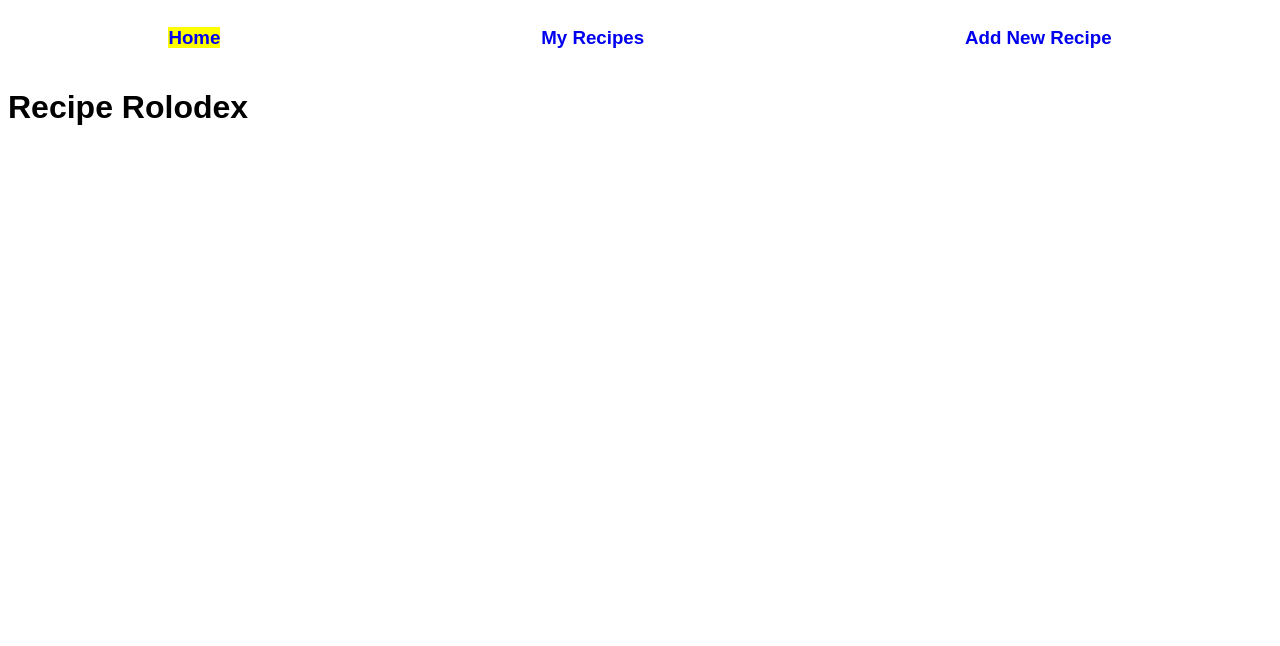
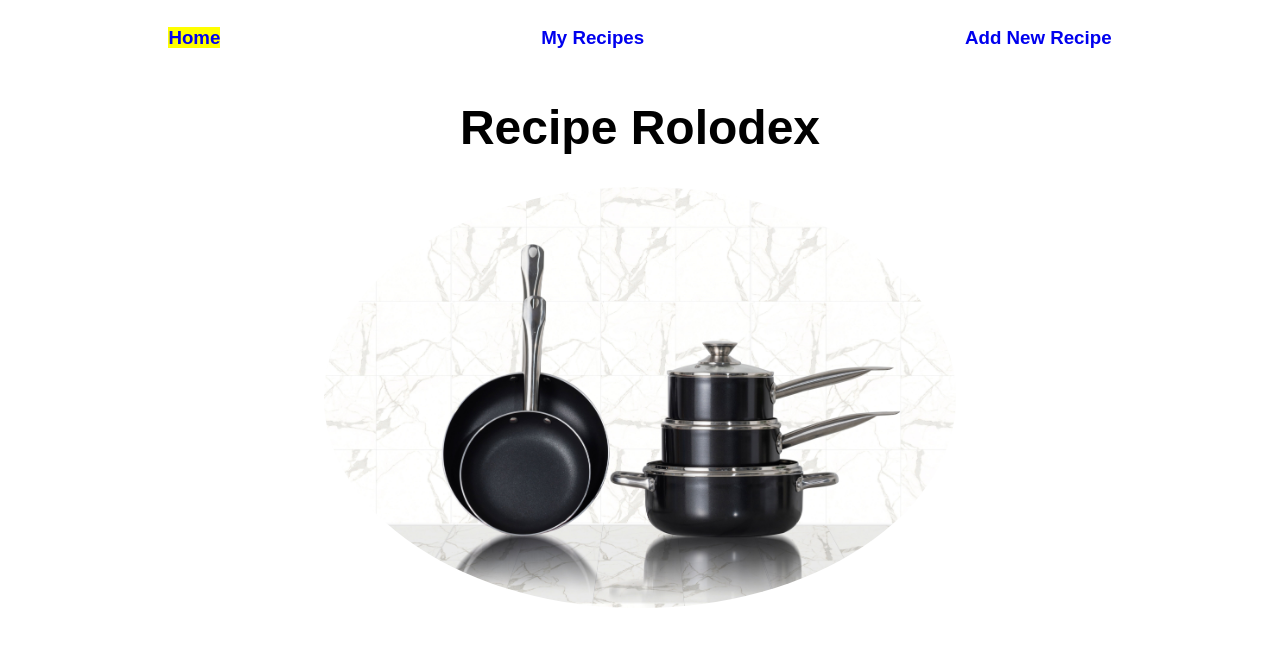
Before and after one commit to IguanasEverywhere/recipe-rolodex, a React (Create React App) app: page / in a window 1280 px wide. Shown: the top 646 px of the page. Built offline with nearby package versions, Linux system fonts and the light colour scheme; data requests are answered from the project's data file; a web font is replaced by a local one.

Commit message:
Clean up landing page with image

```diff
--- a/src/components/Home/Home.js
+++ b/src/components/Home/Home.js
@@ -1,10 +1,13 @@
 import React from 'react';
+import logo from '../../assets/images/cooker-king-AOVtEuU9UGc-unsplash.jpg'
+import styles from './Home.module.css'
 
 function Home() {
 
-  return(
-    <div>
-      <h1>Recipe Rolodex</h1>
+  return (
+    <div className={styles['landing-page']}>
+      <h1 className={styles.landingTitle}>Recipe Rolodex</h1>
+        <img src={logo} alt='rolodex-img' className={styles.landingImg}></img>
     </div>
   )
 }
--- /dev/null
+++ b/src/components/Home/Home.module.css
@@ -0,0 +1,15 @@
+.landing-page {
+  display: flex;
+  flex-direction: column;
+  align-items: center;
+}
+
+.landingImg {
+  width: 50%;
+  height: 50%;
+  border-radius: 100%;
+}
+
+.landingTitle {
+  font-size: 3rem;
+}
```
Also changed, not shown: src/assets/images/cooker-king-AOVtEuU9UGc-unsplash.jpg (added).
